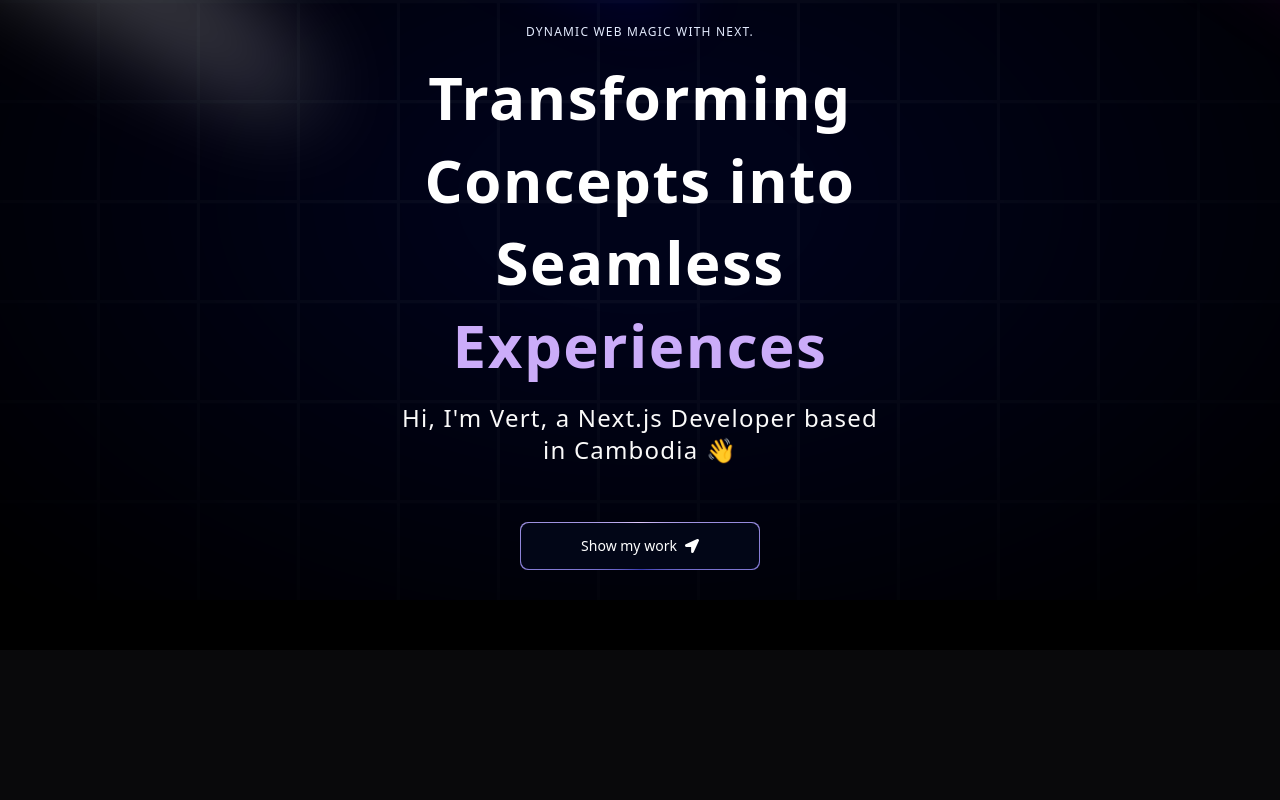
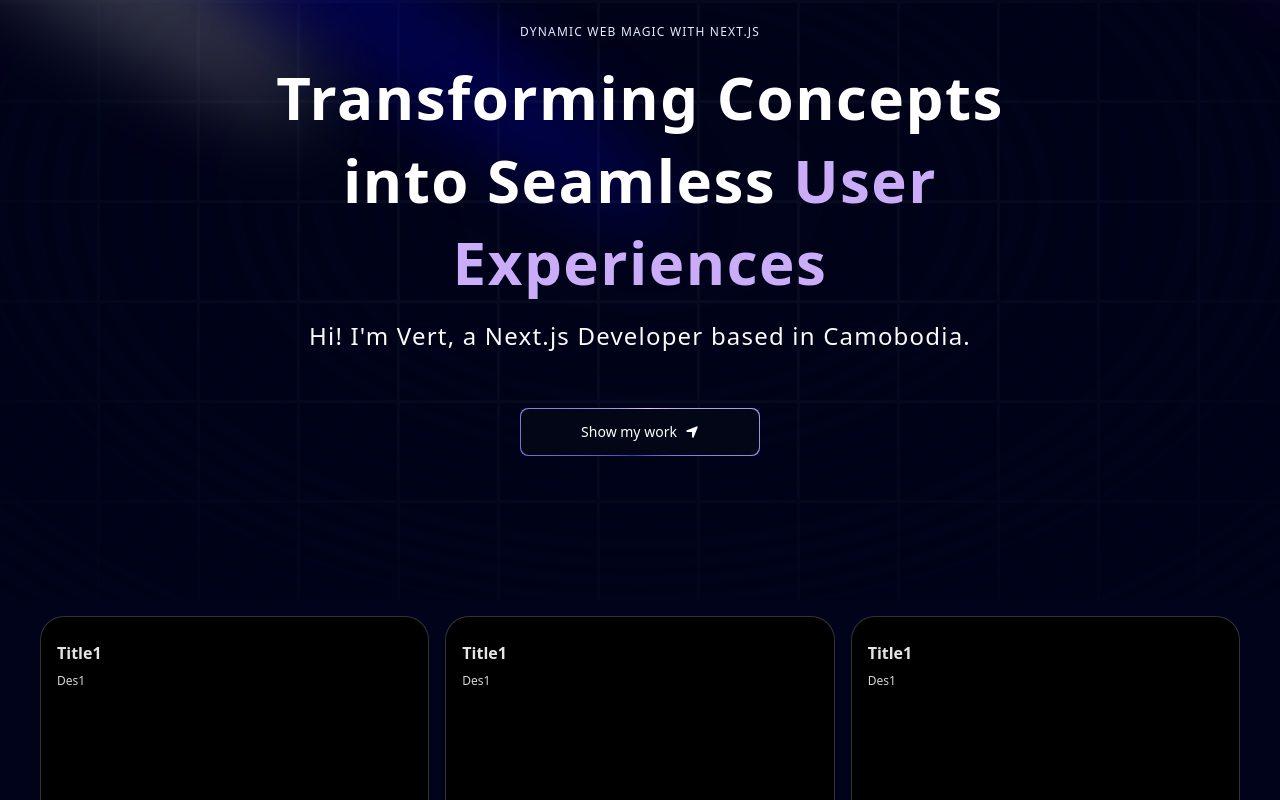
Before and after one commit to itsanvert/modern-portfolio, a Next.js app: page / in a window 1280 px wide. Shown: the part 200-1000 px from the top of the page. Before the commit the page ends 850 px from the top, so only its background shows below. Built offline with nearby package versions, Linux system fonts and the light colour scheme.

Commit message:
initail commit

```diff
--- /dev/null
+++ b/data/index.ts
@@ -0,0 +1,8 @@
+export const GridItems = [
+    { title: "Title1", description: "Des1", id: 1 },
+    { title: "Title1", description: "Des1", id: 1 },
+    { title: "Title1", description: "Des1", id: 1 },
+    { title: "Title1", description: "Des1", id: 1 },
+    { title: "Title1", description: "Des1", id: 1 },
+    { title: "Title1", description: "Des1", id: 1 },
+  ]
--- a/package.json
+++ b/package.json
@@ -11,7 +11,7 @@
   "dependencies": {
     "@tabler/icons-react": "^3.19.0",
     "clsx": "^2.1.1",
-    "framer-motion": "^11.11.1",
+    "framer-motion": "^11.11.3",
     "next": "14.2.14",
     "next-themes": "^0.3.0",
     "react": "^18",
--- a/src/app/page.tsx
+++ b/src/app/page.tsx
@@ -1,14 +1,20 @@
 import Hero from "@/components/Hero";
-
+import { FloatingNav } from "@/components/ui/FloatingNav";
+import { FaHome } from "react-icons/fa";
 import React from "react";
+import Grid from "@/components/ui/Grid";
 
 const page = () => {
   return (
-    <div className="relative bg-black flex justify-center items-center flex-col overflow-hidden mx-auto sm:px-10 px-5">
+    <main className="relative bg-black-100 flex justify-center items-center flex-col overflow-hidden mx-auto sm:px-10 px-5">
       <div className="max-w-7xl w-full">
+        <FloatingNav
+          navItems={[{ name: "Home", link: "/", icon: <FaHome /> }]}
+        />
         <Hero />
+        <Grid />
       </div>
-    </div>
+    </main>
   );
 };
 
--- a/src/components/Hero.tsx
+++ b/src/components/Hero.tsx
@@ -1,40 +1,65 @@
-import React from "react";
+import { FaLocationArrow } from "react-icons/fa6";
+
+import MagicButton from "./ui/MagicButton";
 import { Spotlight } from "./ui/Spotlight";
 import { TextGenerateEffect } from "./ui/TextGenerateEffect";
-import MagicButton from "./ui/MagicButton";
-import { FaLocationArrow } from "react-icons/fa";
 
 const Hero = () => {
   return (
-    <div className="pd-20 pt-36">
+    <div className="pb-20 pt-36">
+      {/**
+       *  UI: Spotlights
+       *  Link: https://ui.aceternity.com/components/spotlight
+       */}
       <div>
         <Spotlight
           className="-top-40 -left-10 md:-left-32 md:-top-20 h-screen"
           fill="white"
         />
         <Spotlight
-          className="top-10 left-full h-[80vh] w-[50vw] "
+          className="h-[80vh] w-[50vw] top-10 left-full"
           fill="purple"
         />
-        <Spotlight className="-top-28 left-80 h-[80vh] w-[50vw]" fill="blue" />
+        <Spotlight className="left-80 top-28 h-[80vh] w-[50vw]" fill="blue" />
       </div>
-      <div className="h-screen w-full dark:bg-black-100 bg-white  dark:bg-grid-white/[0.03] bg-grid-black/[0.2]  flex items-center justify-center absolute top-0 left-0">
+
+      {/**
+       *  UI: grid
+       *  change bg color to bg-black-100 and reduce grid color from
+       *  0.2 to 0.03
+       */}
+      <div
+        className="h-screen w-full dark:bg-black-100 bg-white dark:bg-grid-white/[0.03] bg-grid-black-100/[0.2]
+       absolute top-0 left-0 flex items-center justify-center"
+      >
         {/* Radial gradient for the container to give a faded look */}
-        <div className="absolute pointer-events-none inset-0 flex items-center justify-center dark:bg-black bg-white [mask-image:radial-gradient(ellipse_at_center,transparent_20%,black)]"></div>
+        <div
+          // chnage the bg to bg-black-100, so it matches the bg color and will blend in
+          className="absolute pointer-events-none inset-0 flex items-center justify-center dark:bg-black-100
+         bg-white [mask-image:radial-gradient(ellipse_at_center,transparent_20%,black)]"
+        />
       </div>
+
       <div className="flex justify-center relative my-20 z-10">
-        <div className="max-w-[89vw] md:max-w-2xl lg:max-w-[60vh] flex flex-col items-center justify-center">
-          <h2 className="uppercase tracking-widest text-xs text-center text-blue-100 max-w-80">
-            Dynamic Web Magic with Next.
-          </h2>
+        <div className="max-w-[89vw] md:max-w-2xl lg:max-w-[60vw] flex flex-col items-center justify-center">
+          <p className="uppercase tracking-widest text-xs text-center text-blue-100 max-w-80">
+            Dynamic Web Magic with Next.js
+          </p>
 
+          {/**
+           *  Link: https://ui.aceternity.com/components/text-generate-effect
+           *
+           *  change md:text-6xl, add more responsive code
+           */}
           <TextGenerateEffect
+            words="Transforming Concepts into Seamless User Experiences"
             className="text-center text-[40px] md:text-5xl lg:text-6xl"
-            words="Transforming Concepts into Seamless Experiences"
           />
-          <p className="text-center md:tracking-wider mb-4 tet-sm md:text-lg lg:text-2xl">
-            Hi, I'm Vert, a Next.js Developer based in Cambodia 👋
+
+          <p className="text-center md:tracking-wider mb-4 text-sm md:text-lg lg:text-2xl">
+            Hi! I&apos;m Vert, a Next.js Developer based in Camobodia.
           </p>
+
           <a href="#about">
             <MagicButton
               title="Show my work"
--- /dev/null
+++ b/src/components/ui/BentoGrid.tsx
@@ -0,0 +1,56 @@
+import { cn } from "@/lib/utils";
+
+export const BentoGrid = ({
+  className,
+  children,
+}: {
+  className?: string;
+  children?: React.ReactNode;
+}) => {
+  return (
+    <div
+      className={cn(
+        "grid md:auto-rows-[18rem] grid-cols-1 md:grid-cols-3 gap-4 max-w-7xl mx-auto ",
+        className
+      )}
+    >
+      {children}
+    </div>
+  );
+};
+
+export const BentoGridItem = ({
+  className,
+  title,
+  description,
+  header,
+  icon,
+  id,
+}: {
+  className?: string;
+  title?: string | React.ReactNode;
+  description?: string | React.ReactNode;
+  header?: React.ReactNode;
+  icon?: React.ReactNode;
+  id: number;
+}) => {
+  return (
+    <div
+      className={cn(
+        "row-span-1 relative rounded-3xl group/bento hover:shadow-xl transition duration-200 shadow-input dark:shadow-none p-4 dark:bg-black dark:border-white/[0.2] bg-white border border-transparent justify-between flex flex-col space-y-4 border-red-500",
+        className
+      )}
+    >
+      {header}
+      <div className="group-hover/bento:translate-x-2 transition duration-200">
+        {icon}
+        <div className="font-sans font-bold text-neutral-600 dark:text-neutral-200 mb-2 mt-2">
+          {title}
+        </div>
+        <div className="font-sans font-normal text-neutral-600 text-xs dark:text-neutral-300">
+          {description}
+        </div>
+      </div>
+    </div>
+  );
+};
--- /dev/null
+++ b/src/components/ui/FloatingNav.tsx
@@ -0,0 +1,82 @@
+"use client";
+import React, { useState } from "react";
+import {
+  motion,
+  AnimatePresence,
+  useScroll,
+  useMotionValueEvent,
+} from "framer-motion";
+import { cn } from "@/lib/utils";
+import Link from "next/link";
+
+export const FloatingNav = ({
+  navItems,
+  className,
+}: {
+  navItems: {
+    name: string;
+    link: string;
+    icon?: JSX.Element;
+  }[];
+  className?: string;
+}) => {
+  const { scrollYProgress } = useScroll();
+
+  const [visible, setVisible] = useState(false);
+
+  useMotionValueEvent(scrollYProgress, "change", (current) => {
+    // Check if current is not undefined and is a number
+    if (typeof current === "number") {
+      let direction = current! - scrollYProgress.getPrevious()!;
+
+      if (scrollYProgress.get() < 0.05) {
+        setVisible(false);
+      } else {
+        if (direction < 0) {
+          setVisible(true);
+        } else {
+          setVisible(false);
+        }
+      }
+    }
+  });
+
+  return (
+    <AnimatePresence mode="wait">
+      <motion.div
+        initial={{
+          opacity: 1,
+          y: -100,
+        }}
+        animate={{
+          y: visible ? 0 : -100,
+          opacity: visible ? 1 : 0,
+        }}
+        transition={{
+          duration: 0.2,
+        }}
+        className={cn(
+          "flex max-w-fit  fixed top-10 inset-x-0 mx-auto border border-transparent dark:border-white/[0.2] rounded-full dark:bg-black bg-white shadow-[0px_2px_3px_-1px_rgba(0,0,0,0.1),0px_1px_0px_0px_rgba(25,28,33,0.02),0px_0px_0px_1px_rgba(25,28,33,0.08)] z-[5000] pr-2 pl-8 py-2  items-center justify-center space-x-4",
+          className
+        )}
+      >
+        {navItems.map((navItem: any, idx: number) => (
+          <Link
+            key={`link=${idx}`}
+            href={navItem.link}
+            className={cn(
+              "relative dark:text-neutral-50 items-center flex space-x-1 text-neutral-600 dark:hover:text-neutral-300 hover:text-neutral-500"
+            )}
+          >
+            <span className="block sm:hidden">{navItem.icon}</span>
+            <span className="hidden sm:block text-sm">{navItem.name}</span>
+          </Link>
+        ))}
+        <button className="border text-sm font-medium relative border-neutral-200 dark:border-white/[0.2] text-black dark:text-white px-4 py-2 rounded-full">
+          <span>Login</span>
+          <span className="absolute inset-x-0 w-1/2 mx-auto -bottom-px bg-gradient-to-r from-transparent via-blue-500 to-transparent  h-px" />
+        </button>
+      </motion.div>
+    </AnimatePresence>
+  );
+};
--- /dev/null
+++ b/src/components/ui/Grid.tsx
@@ -0,0 +1,21 @@
+import { GridItems } from "../../../data";
+import { BentoGrid, BentoGridItem } from "./BentoGrid";
+
+function Grid() {
+  return (
+    <section id="#about">
+      <BentoGrid>
+        {GridItems.map((item) => (
+          <BentoGridItem
+            id={item.id}
+            key={item.id}
+            title={item.title}
+            description={item.description}
+          />
+        ))}
+      </BentoGrid>
+    </section>
+  );
+}
+
+export default Grid;
--- a/src/components/ui/TextGenerateEffect.tsx
+++ b/src/components/ui/TextGenerateEffect.tsx
@@ -6,25 +6,21 @@
 export const TextGenerateEffect = ({
   words,
   className,
-  filter = true,
-  duration = 0.5,
 }: {
   words: string;
   className?: string;
-  filter?: boolean;
-  duration?: number;
 }) => {
   const [scope, animate] = useAnimate();
   let wordsArray = words.split(" ");
   useEffect(() => {
+    console.log(wordsArray);
     animate(
       "span",
       {
         opacity: 1,
-        filter: filter ? "blur(0px)" : "none",
       },
       {
-        duration: duration ? duration : 1,
+        duration: 2,
         delay: stagger(0.2),
       }
     );
@@ -37,12 +33,10 @@
           return (
             <motion.span
               key={word + idx}
-              className={`${
-                idx > 3 ? "text-purple" : " dark:text-white text-black"
+              // change here if idx is greater than 3, change the text color to #CBACF9
+              className={` ${
+                idx > 3 ? "text-purple" : "dark:text-white text-black"
               } opacity-0`}
-              style={{
-                filter: filter ? "blur(10px)" : "none",
-              }}
             >
               {word}{" "}
             </motion.span>
@@ -54,8 +48,10 @@
 
   return (
     <div className={cn("font-bold", className)}>
+      {/* mt-4 to my-4 */}
       <div className="my-4">
-        <div className=" dark:text-white text-black  leading-snug tracking-wide">
+        {/* remove  text-2xl from the original */}
+        <div className=" dark:text-white text-black leading-snug tracking-wide">
           {renderWords()}
         </div>
       </div>
```
Also changed, not shown: 1 other file (tests, documents, lock files or other folders).
